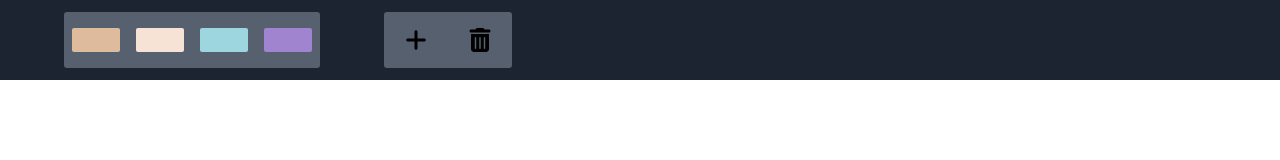
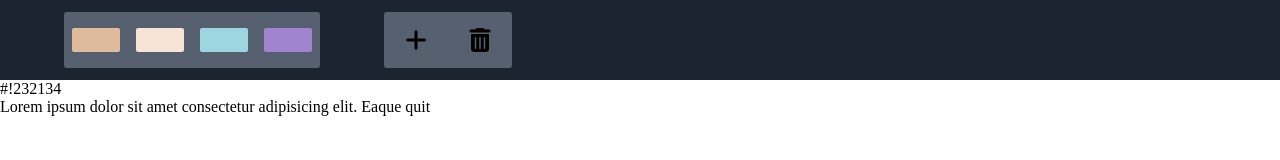
Before and after one commit to raghvmaheshwari/Ticket-Manager, a plain HTML site: page index.html in a window 1280 px wide. Drawn offline with Linux system fonts and the light colour scheme.

Commit message:
Basic Ticket Structuring

```diff
--- a/index.html
+++ b/index.html
@@ -32,6 +32,13 @@
     </div>
     <!-- Main Container -->
     <div class="main-container">
+        <div class="ticket">
+            <div class="ticket-color"></div>
+            <div class="ticket-id">#!232134</div>
+            <div class="task">Lorem ipsum dolor sit amet consectetur adipisicing elit. Eaque quit</div>
+        </div>
+
+    </div>
     <!-- Modal Container -->
     <div class="modal">
         <textarea class="text-area" spellcheck="none"></textarea>
@@ -42,7 +49,6 @@
             <div class="priority-color four"></div>
         </div>
     </div>
-    </div>
     <script src="./script.js"></script>
 </body>
 
```
Lines whose indentation alone changed are shown as unchanged.
